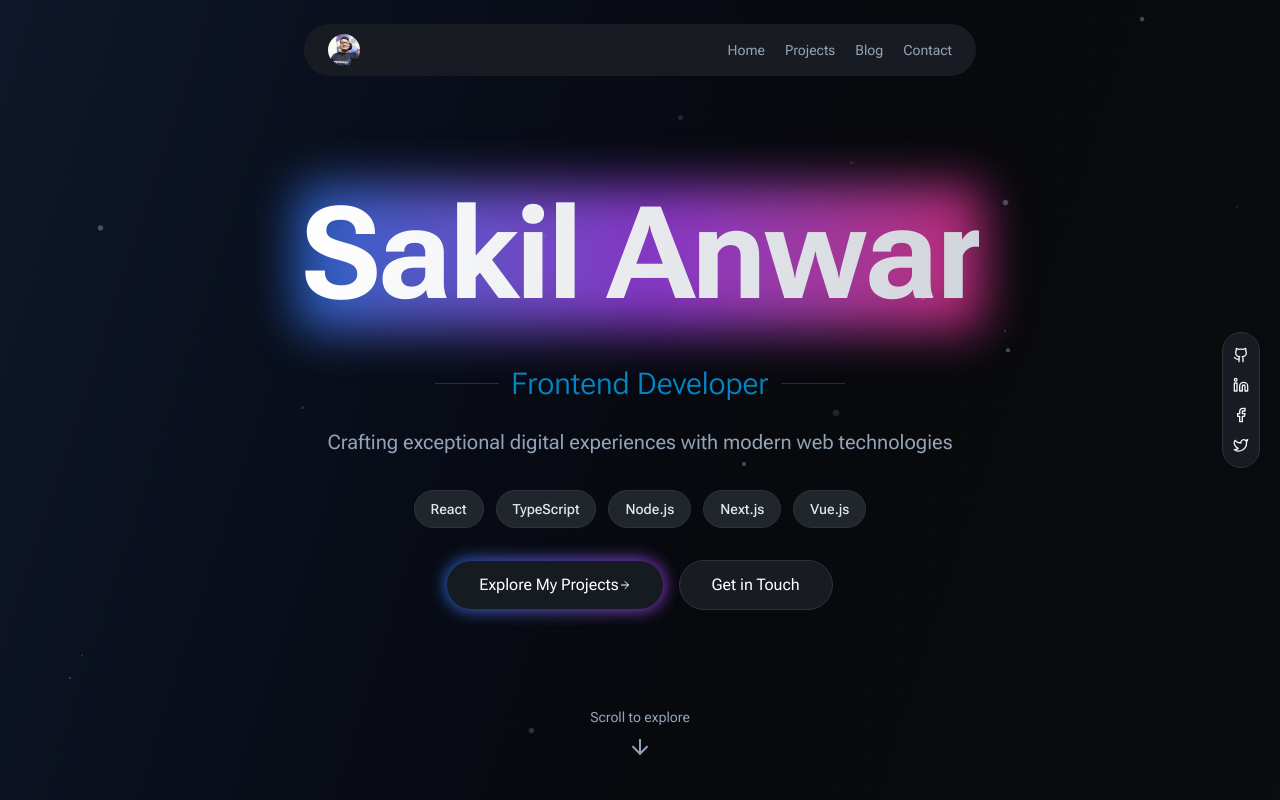
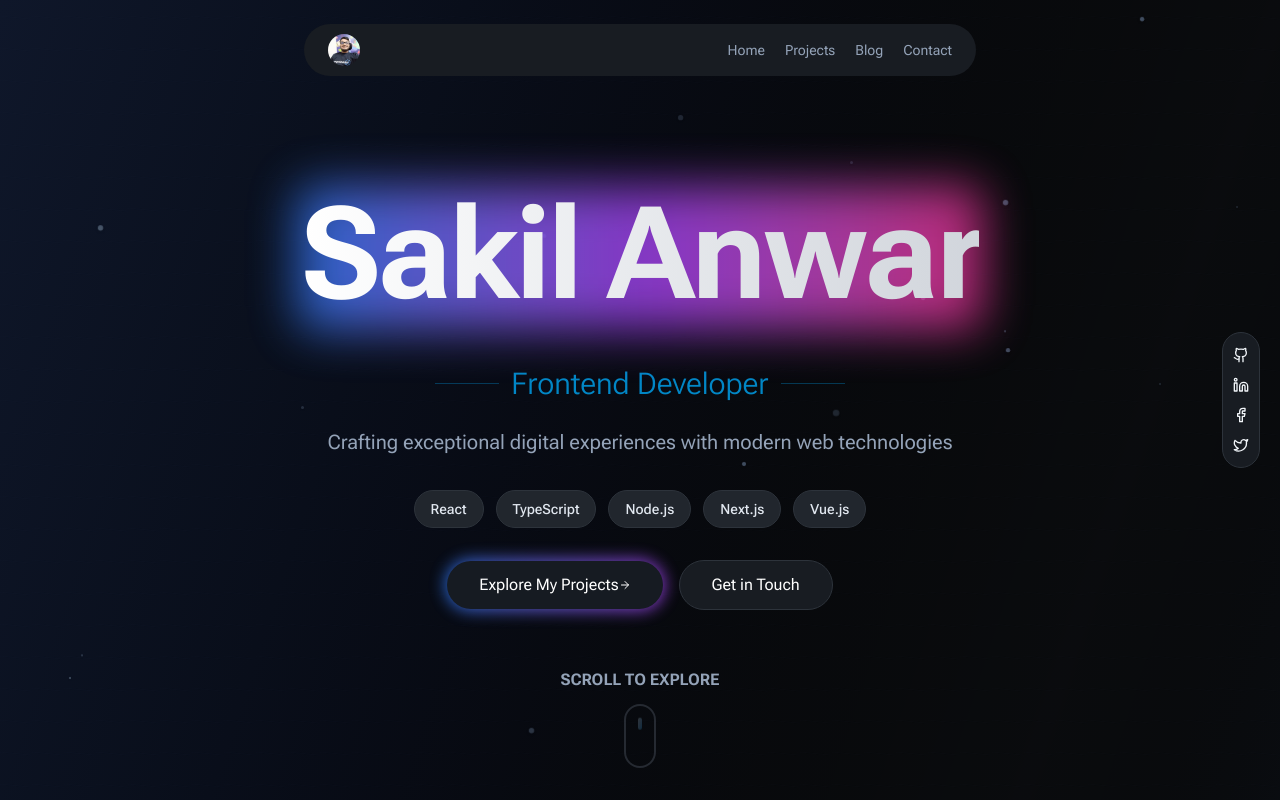
Before and after one commit to sakilanwar12/sakil-anwar, a Next.js app: page / in a window 1280 px wide. Shown: the top 800 px of the page. Built offline with nearby package versions, Linux system fonts and the light colour scheme.

Commit message:
feat: add ScrollDown component and implement scroll animation in Hero section

```diff
--- a/src/app/globals.css
+++ b/src/app/globals.css
@@ -204,3 +204,19 @@
     transform: translateY(100vh) scale(1);
   }
 }
+
+@layer utilities {
+  @keyframes scroll {
+    0% {
+      opacity: 0;
+      transform: translateY(-20px);
+    }
+    100% {
+      opacity: 1;
+      transform: translateY(16px);
+    }
+  }
+  .animate-scroll {
+    animation: scroll 1.5s linear infinite;
+  }
+}
--- /dev/null
+++ b/src/components/ScrollDown.tsx
@@ -0,0 +1,19 @@
+import useTargetScroll from "@/hooks/useTargetScroll";
+
+function ScrollDown() {
+  const scrollToTarget = useTargetScroll();
+
+  return (
+    <div
+      className="text-center text-default-400 font-bold uppercase pt-8 cursor-pointer absolute bottom-8 inset-x-0 "
+      onClick={() => scrollToTarget("#skills", 50)}
+    >
+      <span className="block mb-3">Scroll to explore</span>
+      <span className="mx-auto w-8 h-16 border-2 border-border/80 rounded-[30px] flex transition-all duration-300 hover:bg-primary/10  hover:shadow-[0_0_15px_rgba(59,130,246,0.7)]">
+        <span className="block w-1 h-3 rounded-full m-auto animate-scroll bg-gradient-to-br from-default-300 to-primary"></span>
+      </span>
+    </div>
+  );
+}
+
+export default ScrollDown;
--- a/src/components/sections/Hero/index.tsx
+++ b/src/components/sections/Hero/index.tsx
@@ -5,6 +5,7 @@ import { Separator } from "../../ui/separator";
 import Link from "next/link";
 import useTargetScroll from "@/hooks/useTargetScroll";
 import SocialItems from "./SocialItems";
+import ScrollDown from "@/components/ScrollDown";
 
 const technologies = ["React", "TypeScript", "Node.js", "Next.js", "Vue.js"];
 function Hero() {
@@ -64,18 +65,9 @@ function Hero() {
             Get in Touch
           </Link>
         </div>
+      </div>
+      <ScrollDown />
 
-      </div>
-      <div
-        onClick={() => scrollToTarget("#skills", 50)}
-        className="absolute bottom-8 inset-x-0 flex flex-col items-center animate-bounce cursor-pointer"
-      >
-        <span className="text-default-400 text-sm mb-2 text-center">
-          Scroll to explore
-        </span>
-
-        <ArrowDown className="text-default-400 size-6" />
-      </div>
     </section>
   );
 }
```
